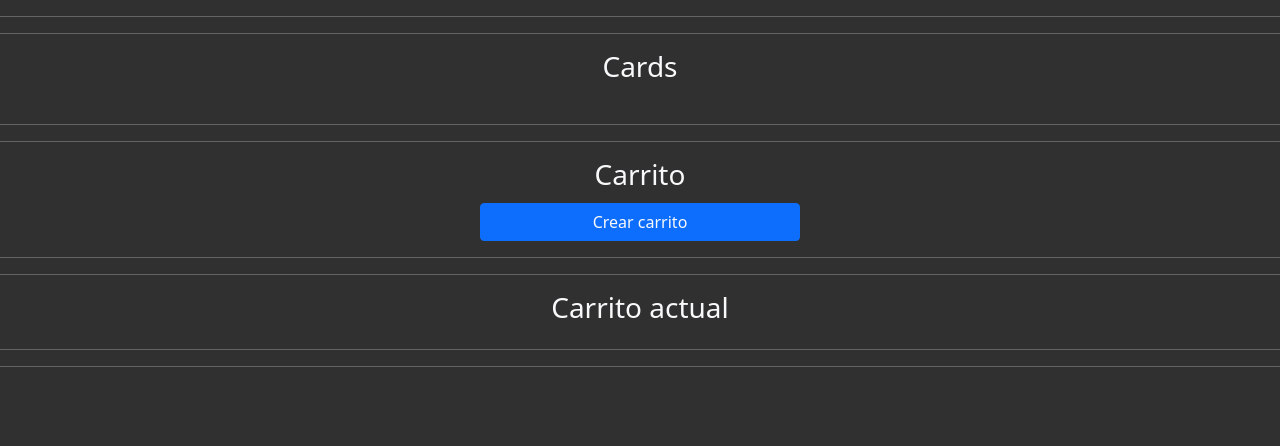
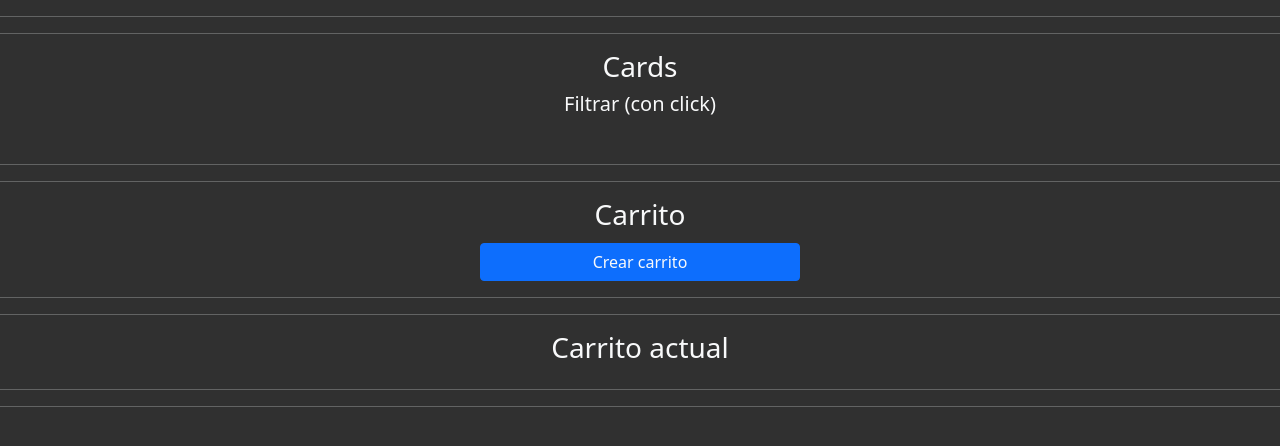
Before and after one commit to DaniConrad/usingDB, a plain HTML site: page public/user.html in a window 1280 px wide. Drawn offline with nearby package versions, Linux system fonts and the light colour scheme; no server answers.

Commit message:
To user too

```diff
--- a/public/user.html
+++ b/public/user.html
@@ -11,6 +11,11 @@
     <hr class="text-light">
     <hr class="text-light">
     <h3 class="text-center text-light">Cards</h3>
+    <div>
+        <h5 class="text-center text-light">Filtrar (con click)</h5>
+        <div id="toFilter" class="d-flex justify-content-center"></div>
+    </div>
+
 
 
     <div id="cards" class="d-flex justify-content-center mt-4 flex-wrap"></div>
```
